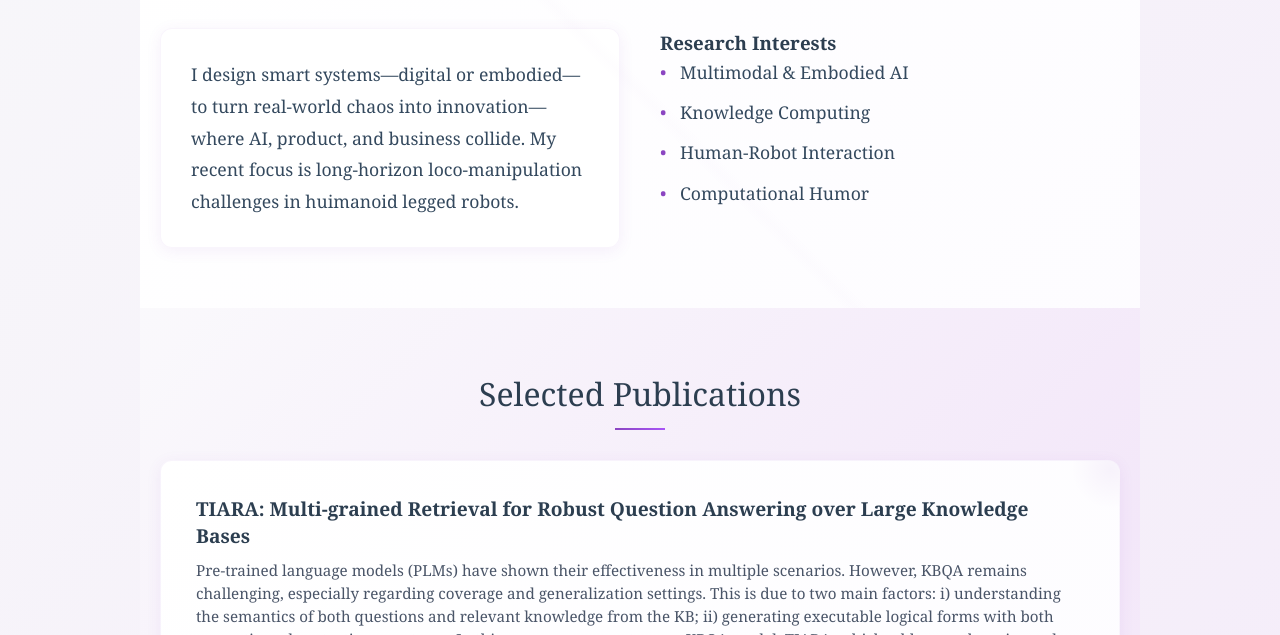
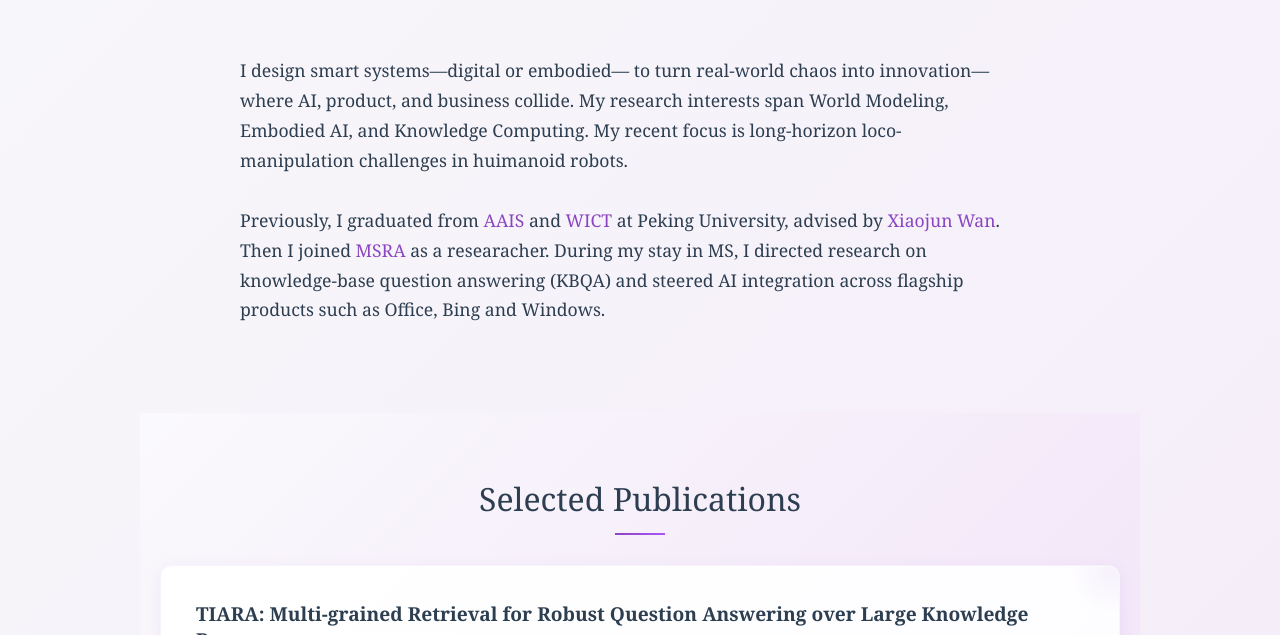
Before and after one commit to yuzhiwei-v/yuzhiwei-v.github.io, a plain HTML site: page index.html in a window 1280 px wide. Shown: the part 623-1258 px from the top of the page. Drawn offline with Linux system fonts and the light colour scheme.

Commit message:
revise some bio

```diff
--- a/css/style.css
+++ b/css/style.css
@@ -236,106 +236,44 @@
             background: linear-gradient(90deg, #8b45c1, #a855f7);
         }
 
-        /* About Section */
+        /* About Section - Simplified */
 .about {
-            background: linear-gradient(135deg, #ffffff 0%, #fdfcff 100%);
-            position: relative;
-        }
-
-        .about::before {
-            content: '';
-            position: absolute;
-            top: 0;
-            left: 0;
-            right: 0;
-            bottom: 0;
-            background: linear-gradient(45deg, transparent 49%, rgba(139, 69, 193, 0.01) 50%, transparent 51%);
-            z-index: 0;
-        }
-
-        .about-content {
-            max-width: 800px;
-            margin: 0 auto;
-            text-align: center;
-            position: relative;
-            z-index: 1;
-        }
-
-        .bio {
-            margin-bottom: 0;
-            background: none;
-            padding: 0;
-            border-radius: 0;
-            box-shadow: none;
-            border: none;
-        }
-
-        /* About section grid layout */
-        .about-grid {
-            display: grid;
-            grid-template-columns: 1fr 1fr;
-            gap: 40px;
-            align-items: start;
-            max-width: 1000px;
-            margin: 0 auto;
+    padding: 60px 0;
 }
 
 .about-text {
+    max-width: 800px;
+    margin: 0 auto;
+    padding: 0 60px;
     font-size: 1.1rem;
-            line-height: 1.8;
-            color: #34495e;
-            padding: 30px;
-            background: rgba(255, 255, 255, 0.7);
-            border-radius: 12px;
-            box-shadow: 0 3px 15px rgba(139, 69, 193, 0.08);
-            border: 1px solid rgba(139, 69, 193, 0.05);
-            text-align: left;
+    line-height: 1.7;
+    color: #2c3e50;
 }
 
-        .about-interests {
-            text-align: left;
+.about-text a {
+    color: #8b45c1;
+    text-decoration: none;
+    transition: all 0.3s ease;
 }
 
-        /* 调整研究兴趣样式 */
-        .research-interests {
-            padding: 30px;
-            border-radius: 12px;
-            background: rgba(255, 255, 255, 0.7);
-            box-shadow: 0 5px 25px rgba(139, 69, 193, 0.1);
-            border: 1px solid rgba(139, 69, 193, 0.08);
+.about-text a:hover {
+    color: #a855f7;
 }
 
-        .research-interests h3 {
-            color: #2c3e50;
-            margin-bottom: 20px;
-            font-size: 1.3rem;
-            font-weight: 500;
-            text-align: center;  /* Center the heading */
+/* Remove unused classes */
+.about::before,
+.about-content,
+.about-grid,
+.bio,
+.about-interests,
+.research-interests {
+    display: none;
 }
 
-        .interests-list {
-            display: flex;
-            flex-direction: column;  /* 改为纵向排列 */
-            align-items: flex-start; /* 左对齐 */
-            gap: 12px;              /* 项目间距 */
-            list-style: none;
-            padding: 0;
+@media (max-width: 768px) {
+    .about-text {
+        padding: 0 30px;
     }
-
-        .interests-list li {
-            position: relative;
-            padding-left: 20px;
-            color: #34495e;
-            font-size: 1.1rem;
-            width: 100%;           /* 确保占据整行 */
-            line-height: 1.6;
-        }
-
-        .interests-list li::before {
-            content: "•";
-            position: absolute;
-            left: 0;
-            color: #8b45c1;
 }
 
 /* Publications Section */
@@ -696,6 +634,51 @@
     }
         }
 
+        /* widen left column and shift right column for visual balance */
+.about-grid {
+    max-width: 1100px;                  /* 更宽的容器让左右有更好比例 */
+    grid-template-columns: 1.3fr 0.9fr; /* 左宽右窄 */
+    gap: 48px;                          /* 增大间距以拉开视觉 */
+    align-items: center;
+}
+
+/* left text - a bit more breathing room */
+.about-text {
+    padding: 28px 40px 28px 0; /* 右侧去掉内边，左侧保留空间 */
+    font-size: 1.1rem;
+    line-height: 1.7;
+}
+
+/* ensure the right block sits a little to the right */
+.about-interests {
+    justify-self: end;          /* 在 grid 单元格内靠右 */
+    padding-left: 24px;         /* 额外右移的感觉 */
+    box-sizing: border-box;
+}
+
+/* control research block width so it doesn't grow too wide */
+.research-interests {
+    max-width: 420px;
+    width: 100%;
+}
+
+/* responsive: revert to single column on small screens */
+@media (max-width: 768px) {
+    .about-grid {
+        grid-template-columns: 1fr;
+        gap: 20px;
+        max-width: 900px;
+    }
+    .about-text {
+        padding: 18px 20px 0 20px;
+    }
+    .about-interests {
+        justify-self: stretch;
+        padding-left: 0;
+        align-items: stretch;
+    }
+}
+
 /* Scroll Progress */
         .scroll-progress {
             position: fixed;
--- a/index.html
+++ b/index.html
@@ -43,7 +43,7 @@
                 <div class="hero-text">
                     <h1>Zhiwei Yu</h1>
                     <div class="title">Exploring the World</div>
-                    <div class="affiliation">Senior Researcher at Multimodal Interaction Research Center<br>BAAI</div>
+                    <div class="affiliation">Senior Researcher at Multimodal Interaction Research Center<br>Beijing Academy of Artificial Intelligence</div>
                     <div class="contact-links">
                         <a href="mailto:yuzhiwei.v@gmailcom" class="contact-link">Email</a>
                         <a href="https://scholar.google.com/citations?user=h6rZDMkAAAAJ" class="contact-link">Google
@@ -58,20 +58,12 @@
         <!-- About Section -->
         <section id="about" class="section about">
             <h2 class="section-title">About Me</h2>
-            <div class="about-grid">
-                <div class="about-text">
-                    I design smart systems—digital or embodied— to turn real-world chaos into innovation—where AI,
-                    product, and business collide. My recent focus is long-horizon loco-manipulation challenges in huimanoid legged robots.
-                </div>
-                <div class="about-interests">
-                    <h3>Research Interests</h3>
-                    <ul class="interests-list">
-                        <li>Multimodal & Embodied AI</li>
-                        <li>Knowledge Computing</li>
-                        <li>Human-Robot Interaction</li>
-                        <li>Computational Humor</li>
-                    </ul>
-                </div>
+            <div class="about-text">
+                I design smart systems—digital or embodied— to turn real-world chaos into innovation—where AI,
+                product, and business collide. My research interests span World Modeling, Embodied AI, and Knowledge Computing. My recent focus is long-horizon loco-manipulation challenges in huimanoid robots.
+                <br><br>
+                Previously, I graduated from <a href="http://www.aais.pku.edu.cn/">AAIS</a> and <a href="https://www.wict.pku.edu.cn/">WICT</a>
+                at Peking University, advised by <a href="https://wanxiaojun.github.io/">Xiaojun Wan</a>. Then I joined <a href="https://www.microsoft.com/en-us/research/lab/microsoft-research-asia">MSRA</a> as a researacher. During my stay in MS, I directed research on knowledge-base question answering (KBQA) and steered AI integration across flagship products such as Office, Bing and Windows.
             </div>
         </section>
 
```
Also changed, not shown: 1 other file. Lines whose indentation alone changed are shown as unchanged.
